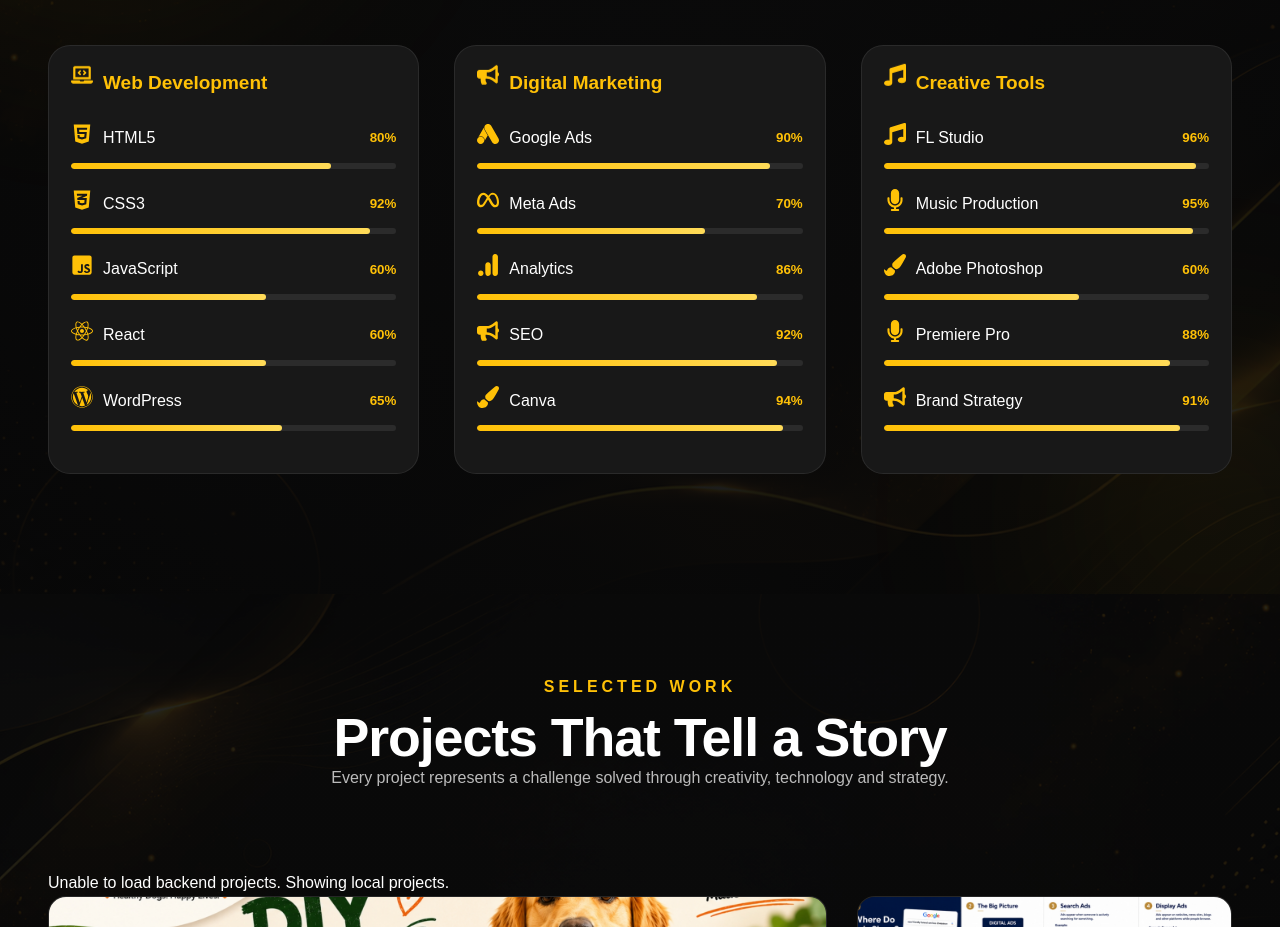
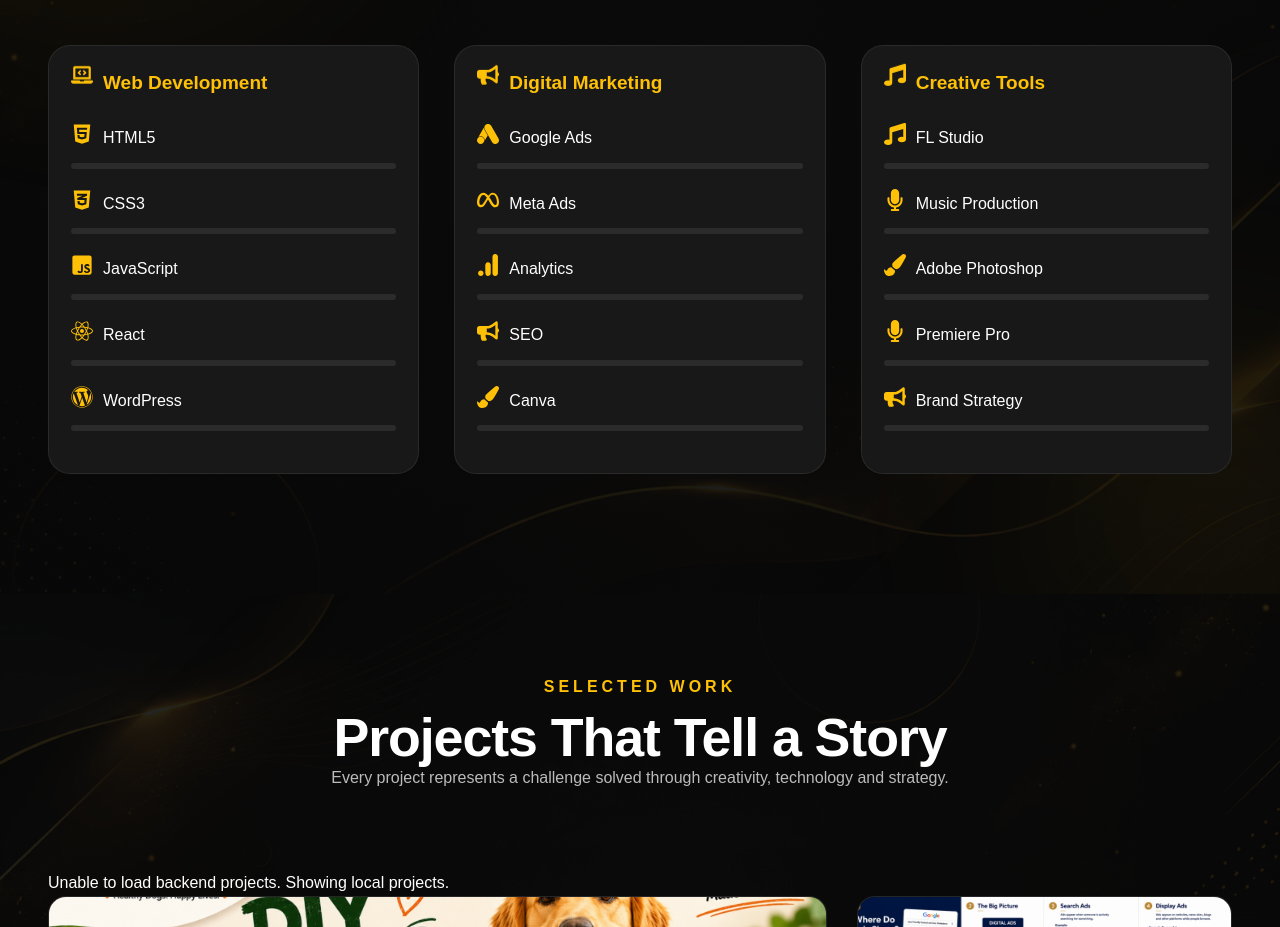
Before and after one commit to munya-meister/My-portfolio, a React (Vite) app: page / in a window 1280 px wide. Shown: the part 2120-3047 px from the top of the page. Built offline with nearby package versions, Linux system fonts and the light colour scheme; no server answers.

Commit message:
Skills changes made

```diff
--- a/src/components/Skills/Skills.css
+++ b/src/components/Skills/Skills.css
@@ -183,14 +183,7 @@
     color:#ffc107;
 }
 
-/* Percentage */
 
-.skill-percent{
-
-    color:#ffc107;
-
-    font-weight:700;
-}
 
 /* ===========================
    PROGRESS BAR
--- a/src/components/Skills/Skills.jsx
+++ b/src/components/Skills/Skills.jsx
@@ -56,7 +56,7 @@
           <span>{name}</span>
         </div>
 
-        <small className="skill-percent">{level}%</small>
+
       </div>
 
       <div className="progress">
@@ -125,15 +125,15 @@
             <span>Web Development</span>
           </h3>
 
-          <SkillBar icon={<FaHtml5 />} name="HTML5" level={80} className="html"/>
+          <SkillBar icon={<FaHtml5 />} name="HTML5"className="html"/>
 
-          <SkillBar icon={<FaCss3Alt />} name="CSS3" level={92} className="css"/>
+          <SkillBar icon={<FaCss3Alt />} name="CSS3"className="css"/>
 
-          <SkillBar icon={<FaJsSquare />} name="JavaScript" level={60} className="js"/>
+          <SkillBar icon={<FaJsSquare />} name="JavaScript"className="js"/>
 
-          <SkillBar icon={<FaReact />} name="React" level={60} className="react"/>
+          <SkillBar icon={<FaReact />} name="React"className="react"/>
 
-          <SkillBar icon={<FaWordpress />} name="WordPress" level={65} className="wordpress"/>
+          <SkillBar icon={<FaWordpress />} name="WordPress"className="wordpress"/>
 
         </motion.div>
 
@@ -158,15 +158,15 @@
 
           </h3>
 
-          <SkillBar icon={<SiGoogleads />} name="Google Ads" level={90} className="ads"/>
+          <SkillBar icon={<SiGoogleads />} name="Google Ads"className="ads"/>
 
-          <SkillBar icon={<SiMeta />} name="Meta Ads" level={70} className="meta"/>
+          <SkillBar icon={<SiMeta />} name="Meta Ads"className="meta"/>
 
-          <SkillBar icon={<SiGoogleanalytics />} name="Analytics" level={86} className="analytics"/>
+          <SkillBar icon={<SiGoogleanalytics />} name="Analytics" className="analytics"/>
 
-          <SkillBar icon={<FaBullhorn />} name="SEO" level={92} className="seo"/>
+          <SkillBar icon={<FaBullhorn />} name="SEO"className="seo"/>
 
-          <SkillBar icon={<FaPaintBrush />} name="Canva" level={94} className="canva"/>
+          <SkillBar icon={<FaPaintBrush />} name="Canva"className="canva"/>
 
         </motion.div>
 
@@ -191,15 +191,15 @@
 
           </h3>
 
-          <SkillBar icon={<FaMusic />} name="FL Studio" level={96} className="fl"/>
+          <SkillBar icon={<FaMusic />} name="FL Studio" className="fl"/>
 
-          <SkillBar icon={<FaMicrophone />} name="Music Production" level={95} className="music"/>
+          <SkillBar icon={<FaMicrophone />} name="Music Production"className="music"/>
 
-          <SkillBar icon={<FaPaintBrush />} name="Adobe Photoshop" level={60} className="photoshop"/>
+          <SkillBar icon={<FaPaintBrush />} name="Adobe Photoshop"className="photoshop"/>
 
-          <SkillBar icon={<FaMicrophone />} name="Premiere Pro" level={88} className="premiere"/>
+          <SkillBar icon={<FaMicrophone />} name="Premiere Pro"className="premiere"/>
 
-          <SkillBar icon={<FaBullhorn />} name="Brand Strategy" level={91} className="branding"/>
+          <SkillBar icon={<FaBullhorn />} name="Brand Strategy"className="branding"/>
 
         </motion.div>
 
```
